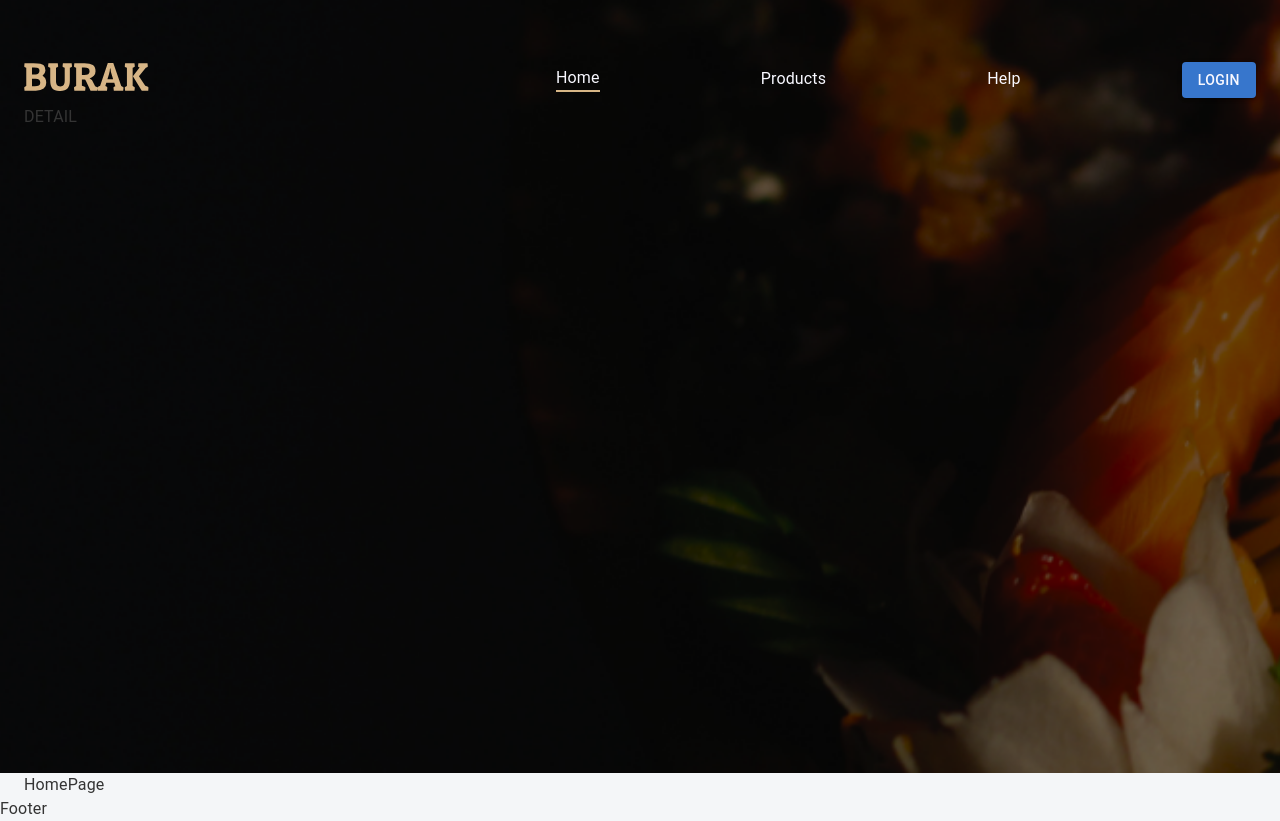
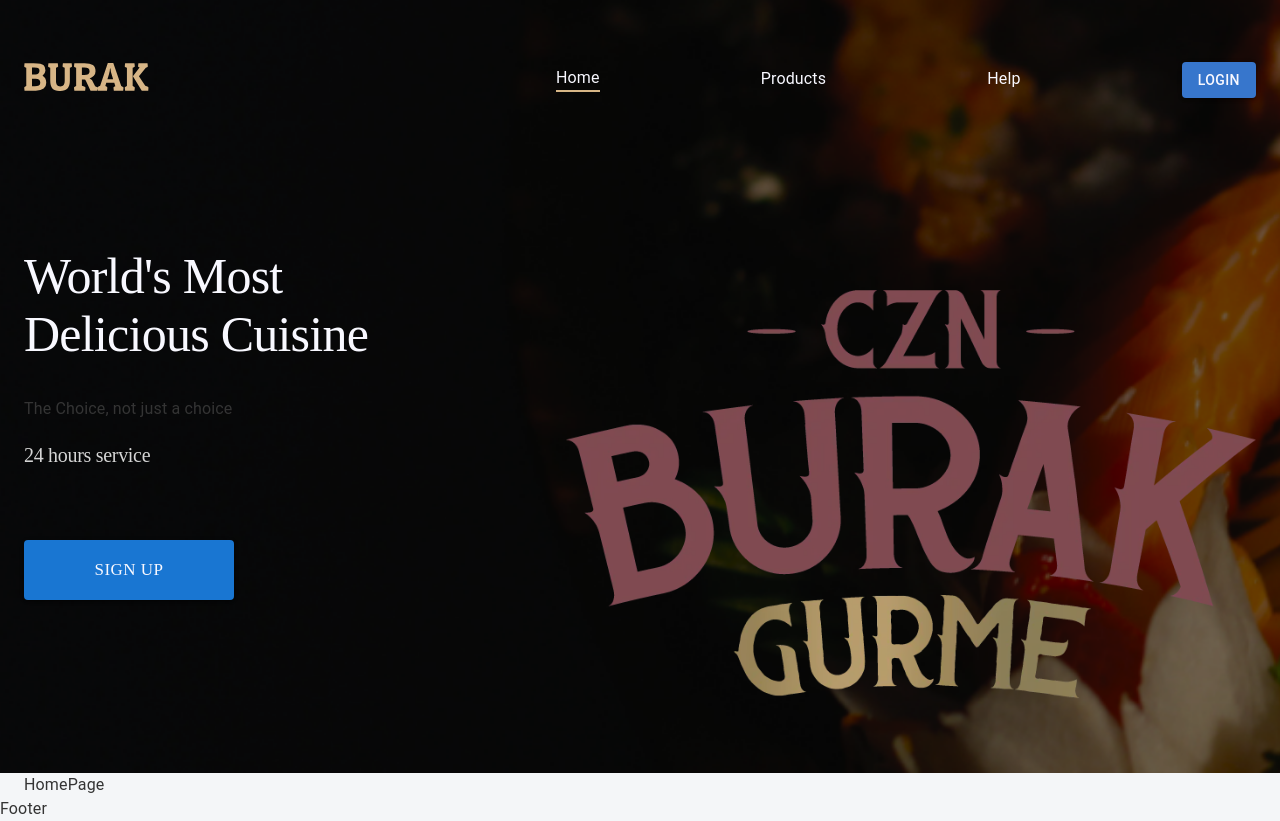
Before and after one commit to Zulfikor99/burak-react, a React (Create React App) app: page / in a window 1280 px wide. Built offline with nearby package versions, Linux system fonts and the light colour scheme.

Commit message:
fix:modify homeNavbar header component

```diff
--- a/src/app/headers/HomeNavbar.tsx
+++ b/src/app/headers/HomeNavbar.tsx
@@ -63,7 +63,27 @@
             )}
           </Stack>
         </Stack>
-        <Stack>DETAIL</Stack>
+
+        {/* Detail */}
+        <Stack className={"header-frame"}>
+          <Stack className={"detail"}>
+            <Box className={"head-main-txt"}>
+              World's Most Delicious Cuisine
+            </Box>
+            <Box className={"wel-txt"}>The Choice, not just a choice</Box>
+            <Box className={"service-txt"}>24 hours service</Box>
+            <Box className={"signup"}>
+              {!authMember ? (
+                <Button variant={"contained"} className={"signup-button"}>
+                  SIGN UP
+                </Button>
+              ) : null}
+            </Box>
+          </Stack>
+          <Box className={"logo-frame"}>
+            <div className={"logo-img"}></div>
+          </Box>
+        </Stack>
       </Container>
     </div>
   );
--- a/src/css/navbar.css
+++ b/src/css/navbar.css
@@ -72,3 +72,77 @@
 .home-navbar div.hover-line:after {
   transform-origin: 0% 50%;
 }
+
+/* Details */
+
+.home-navbar .navbar-container .header-frame {
+  margin-top: 142px;
+  height: 462px;
+  display: flex;
+  flex-direction: row;
+  justify-content: space-between;
+}
+
+.home-navbar .navbar-container .header-frame .detail {
+  width: 510px;
+  display: flex;
+  flex-direction: column;
+}
+
+.home-navbar .navbar-container .header-frame .detail .head-main-txt {
+  width: 450px;
+  height: 150px;
+  font-family: "Roboto Serif";
+  font-size: 50px;
+  font-style: normal;
+  font-weight: 500;
+  line-height: normal;
+  letter-spacing: -0.75px;
+  color: #f8f8ff;
+}
+
+.home-navbar .navbar-container .header-frame .detail .service-txt {
+  margin-top: 23px;
+  width: 153px;
+  height: 23px;
+  font-family: "Roboto Serif";
+  font-size: 20px;
+  font-style: normal;
+  font-weight: 400;
+  line-height: normal;
+  letter-spacing: -0.3px;
+  color: #d5d5d5;
+}
+
+.home-navbar .navbar-container .detail .signup {
+  margin-top: 73px;
+}
+
+.home-navbar .navbar-container .detail .signup .signup-button {
+  width: 210px;
+  height: 60px;
+  border-radius: 4px;
+  background: #1976d2;
+  text-align: center;
+  font-family: Poppins;
+  font-size: 17px;
+  font-style: normal;
+  font-weight: 400;
+  line-height: normal;
+  color: #f8f8ff;
+}
+
+.home-navbar .navbar-container .logo-frame {
+  margin-top: 43px;
+  width: 690px;
+  height: 419px;
+}
+
+.home-navbar .navbar-container .logo-frame .logo-img {
+  width: 100%;
+  height: 100%;
+  background: url("/public/img/logo.webp");
+  background-size: contain;
+  background-repeat: no-repeat;
+  filter: invert(25%);
+}
```
